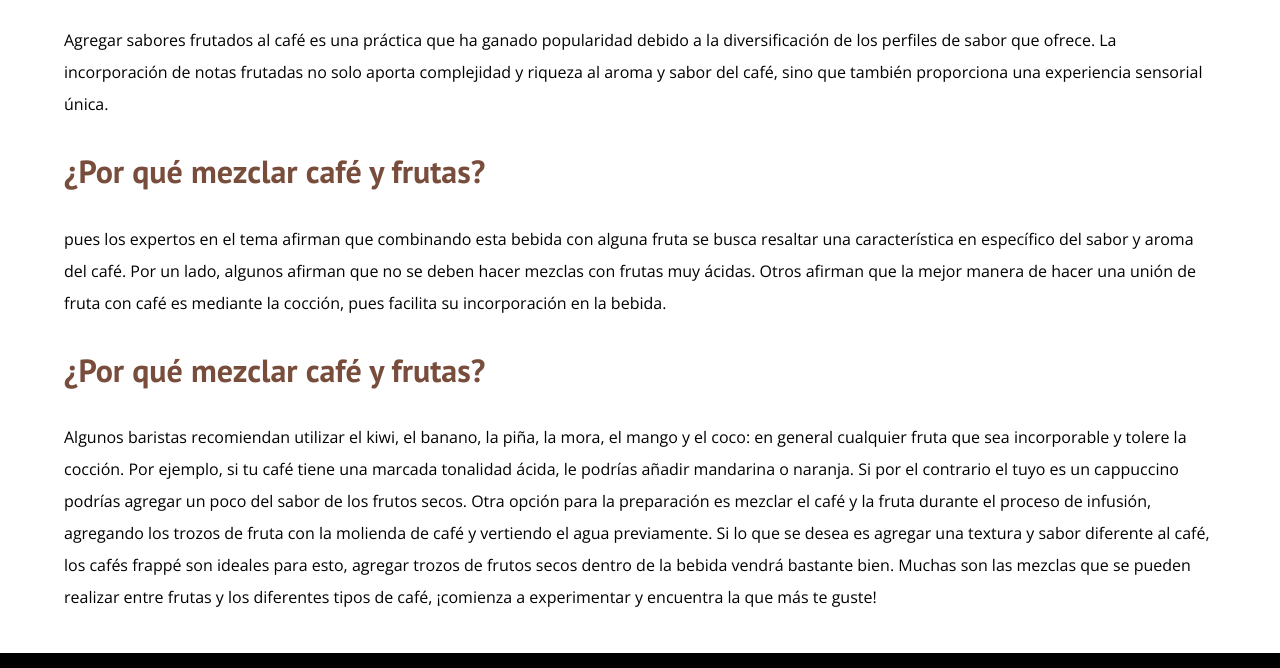
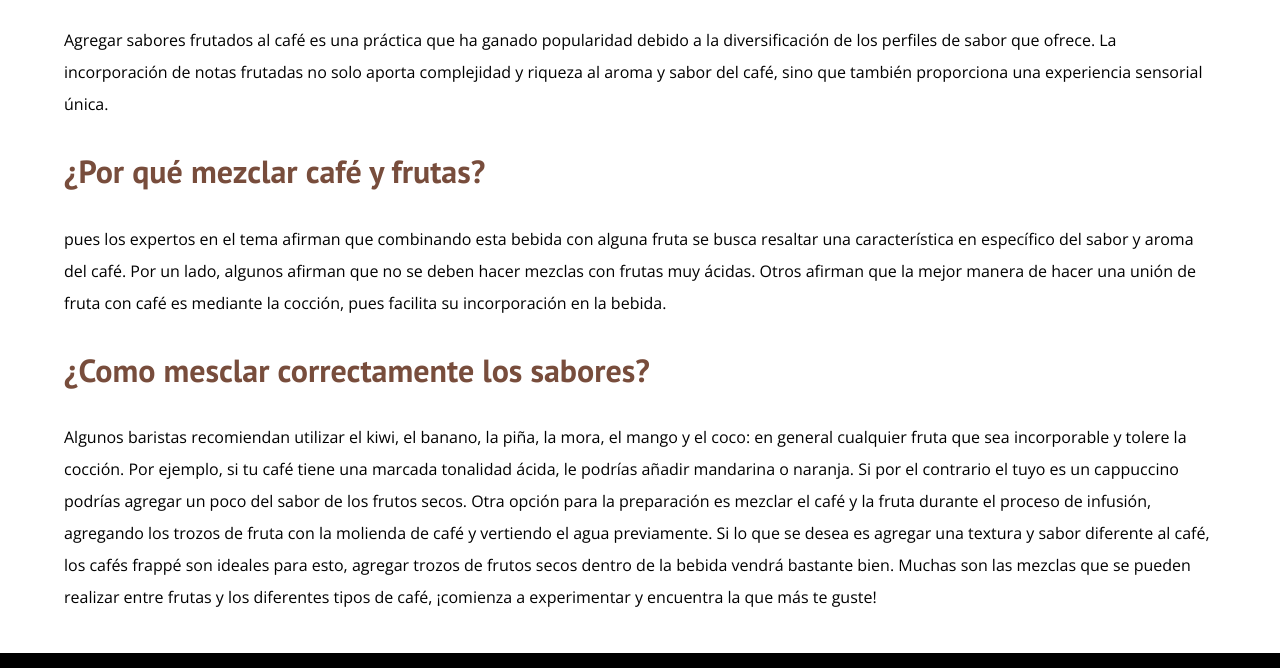
Before and after one commit to YordyBl/58Puntos, a plain HTML site: page blogCafeAfrutado.html in a window 1280 px wide. Shown: the part 1472-2140 px from the top of the page. Drawn offline with nearby package versions, Linux system fonts and the light colour scheme.

Commit message:
tercerDespliegue

```diff
--- a/blogCafeAfrutado.html
+++ b/blogCafeAfrutado.html
@@ -52,7 +52,7 @@
         de hacer una unión de fruta con café es mediante la cocción, pues
         facilita su incorporación en la bebida.
       </p>
-      <h3 class="parrafo__bold">¿Por qué mezclar café y frutas?</h3>
+      <h3 class="parrafo__bold">¿Como mesclar correctamente los sabores?</h3>
       <p>
         Algunos baristas recomiendan utilizar el kiwi, el banano, la piña, la
         mora, el mango y el coco: en general cualquier fruta que sea
```
